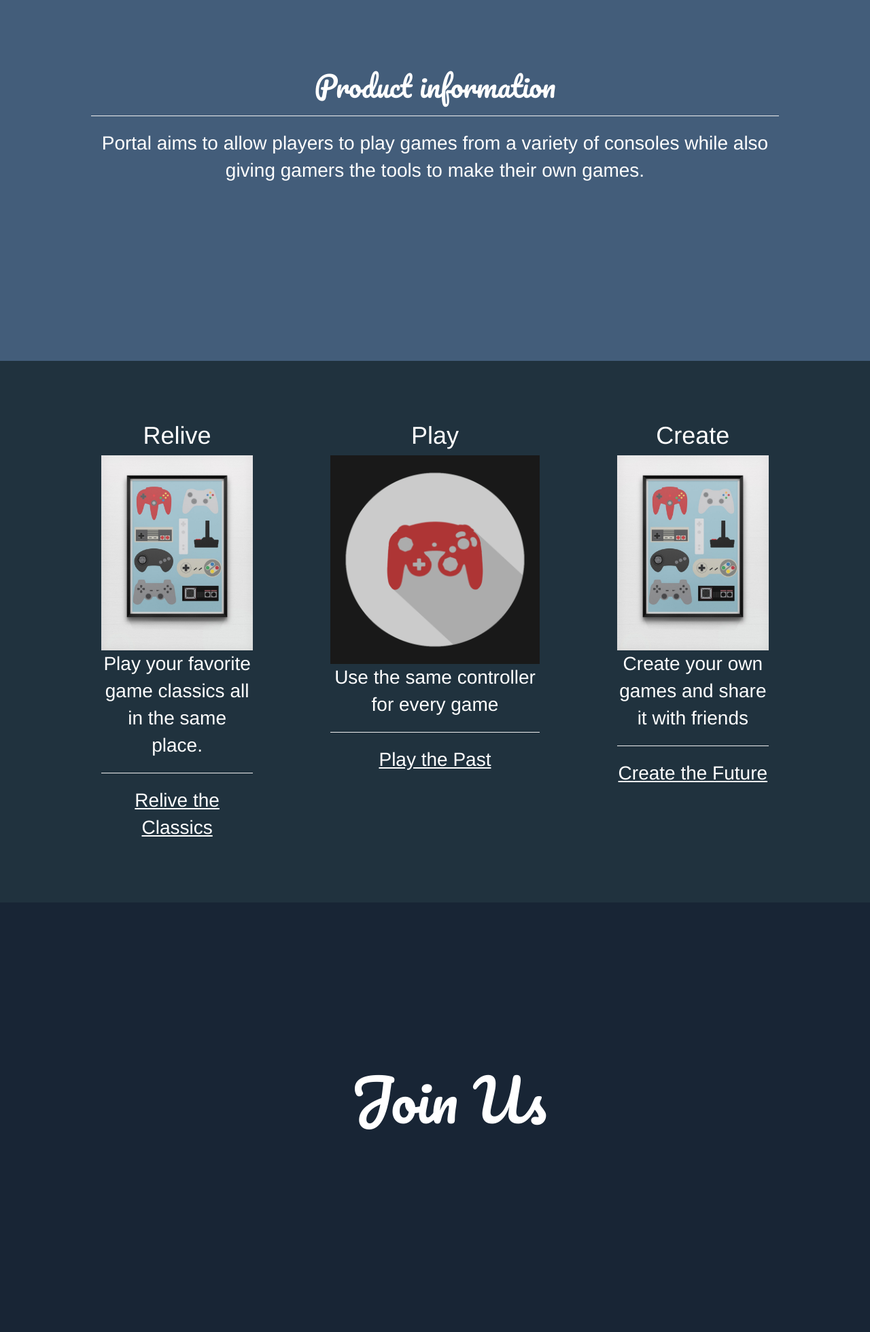
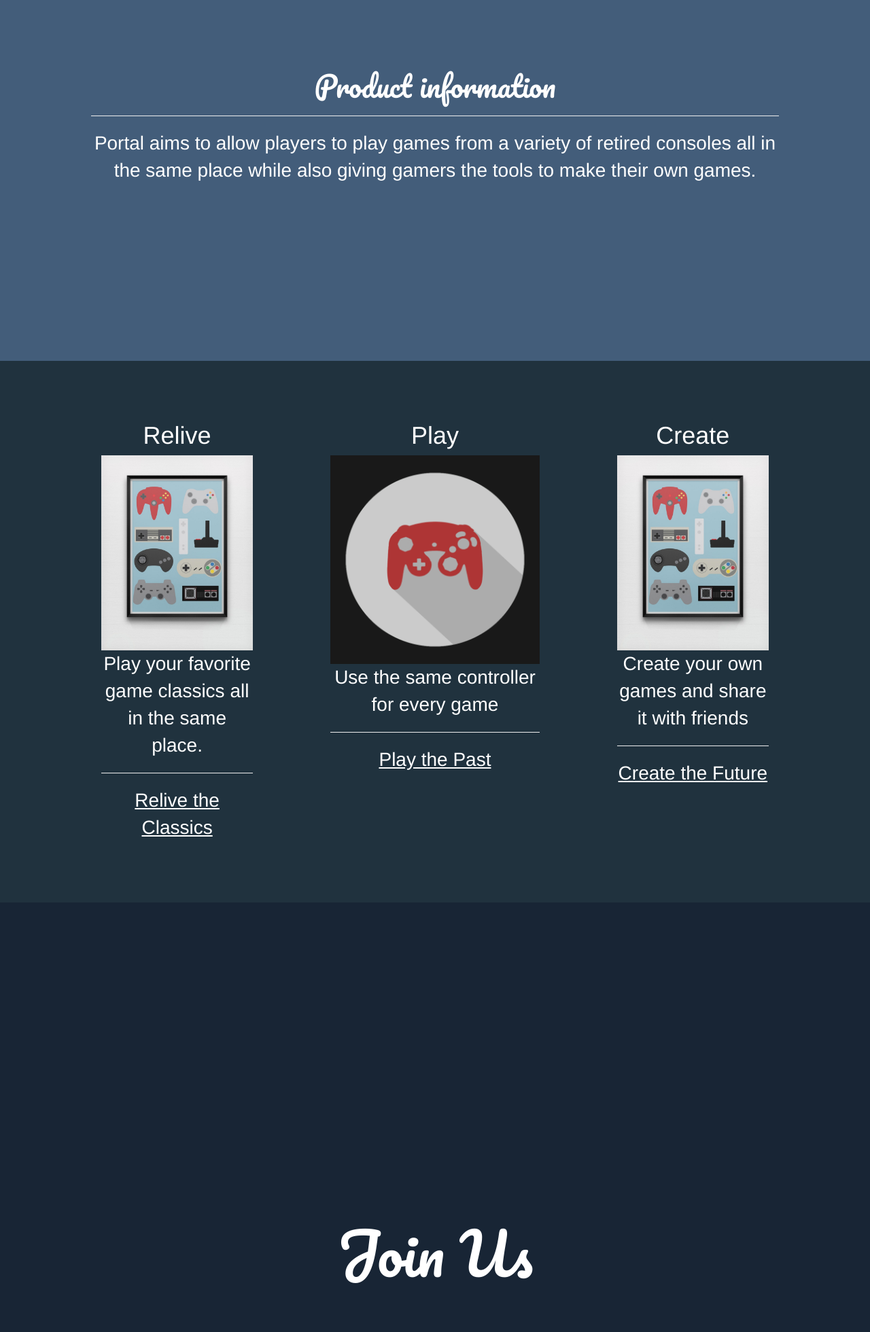
Before and after one commit to JeanCharlesTurban/JeanCharlesTurban.github.io, a plain HTML site: page index.html in a window 1280 px wide. Shown: the part 1060-3020 px from the top of the page at 68% size. Drawn offline with nearby package versions, Linux system fonts and the light colour scheme.

Commit message:
Email Update

```diff
--- a/css/gamebox.css
+++ b/css/gamebox.css
@@ -32,7 +32,8 @@ a:visited{text-decoration: none;color: white;text-decoration-line: none;}
 li > a {text-decoration: none;color: white;}
 li > a:hover{color:gold;cursor: default;text-decoration: none;}
 a {text-decoration: none;color: white;}
-a:hover{color:gold;cursor: default;text-decoration: none;}
+a:hover,a:active{color:gold;cursor: default;text-decoration: none;}
+
 
 
 
@@ -47,5 +48,5 @@ u:hover {color:gold;cursor: default;}
 .grey {}
 
 
-@media (max-width: 1050px){ .backgroundtop {background-image:url("/Images/power.jpg");}}
-@media (max-width: 1050px){ .btn-customdark {width=100%};}}
+/*@media (max-width: 1050px){ .backgroundtop {background-image:url("/Images/power.jpg");}}
+@media (max-width: 1050px){ .btn-customdark {width=100%};}}*/
--- a/index.html
+++ b/index.html
@@ -55,7 +55,7 @@
         <div class="col-xs-1"></div>
         <div class="col-xs-10">
         <h1 class="fontchange fontup fontcolor centerpad">Product information</h1><hr>
-        <p class="whiteback bpad">Portal aims to allow players to play games from a variety of consoles while also giving gamers the tools to make their own       games.</p>
+        <p class="whiteback bpad">Portal aims to allow players to play games from a variety of retired consoles all in the same place while also giving gamers the tools to make their own       games.</p>
         </div>
         <div class="col-xs-1"></div>
 
@@ -91,10 +91,10 @@
      </div>
     <div id="donate" class="container-fluid backgroundtop4">
         <div class="whiteback">
-            <ul>
-                <li><br></li><li><br></li><li class="fontup fontcolor fontchange liz">Join Us</li><li><br></li><li><br></li><li><br></li>
 
-            </ul>
+            <a class="btn-customdark2 btn h1about2 fontup" href="mailto:turbanjean@gmail.com">Join Us</a>
+
+
 
 
         </div>
```
Also changed, not shown: 1 other file.
